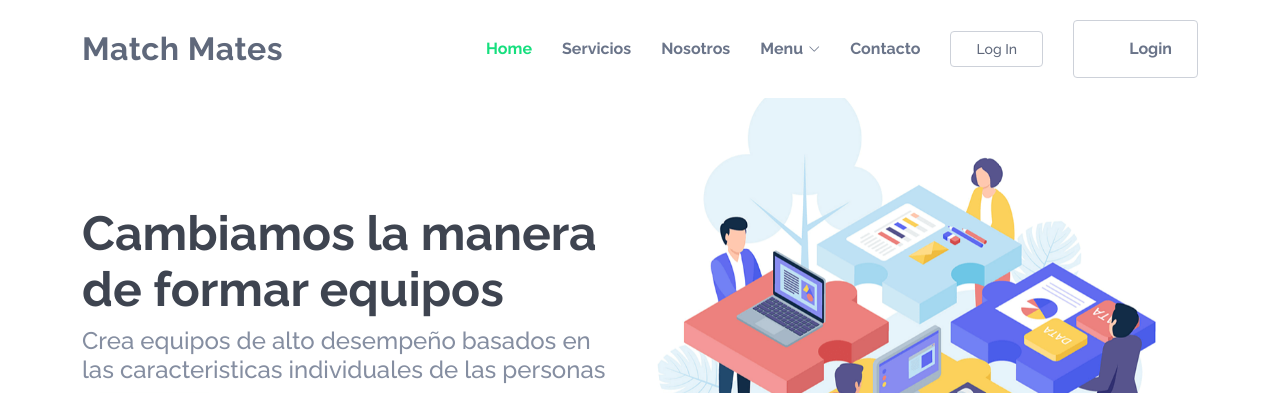
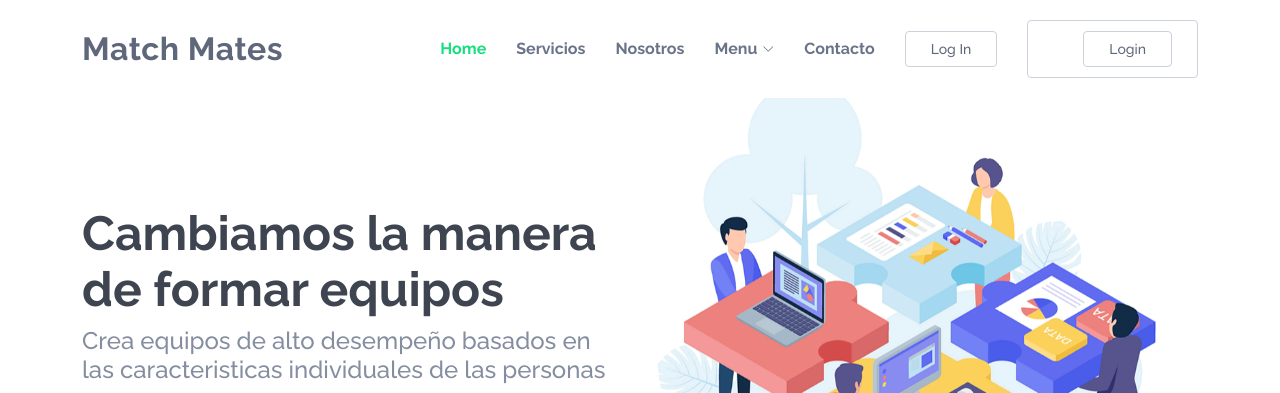
Before and after one commit to greyscm/matchmates, a plain HTML site: page index.html in a window 1280 px wide. Shown: the top 393 px of the page. Drawn offline with nearby package versions, Linux system fonts and the light colour scheme.

Commit message:
update login

```diff
--- a/index.html
+++ b/index.html
@@ -68,7 +68,7 @@
 
           <!--Agregado por Diego-->
           <li class="getstarted logged-out" style="display: inline;">
-            <a class="nav-link" href="page2.html" data-toggle="modal" data-target="#signinModal">Login</a>
+            <a class="getstarted nav-link" href="page2.html" data-toggle="modal" data-target="#signinModal">Login</a>
           </li>
           <li class="nav-item logged-out" style="display: none;">
             <li style="display: none;">
```
